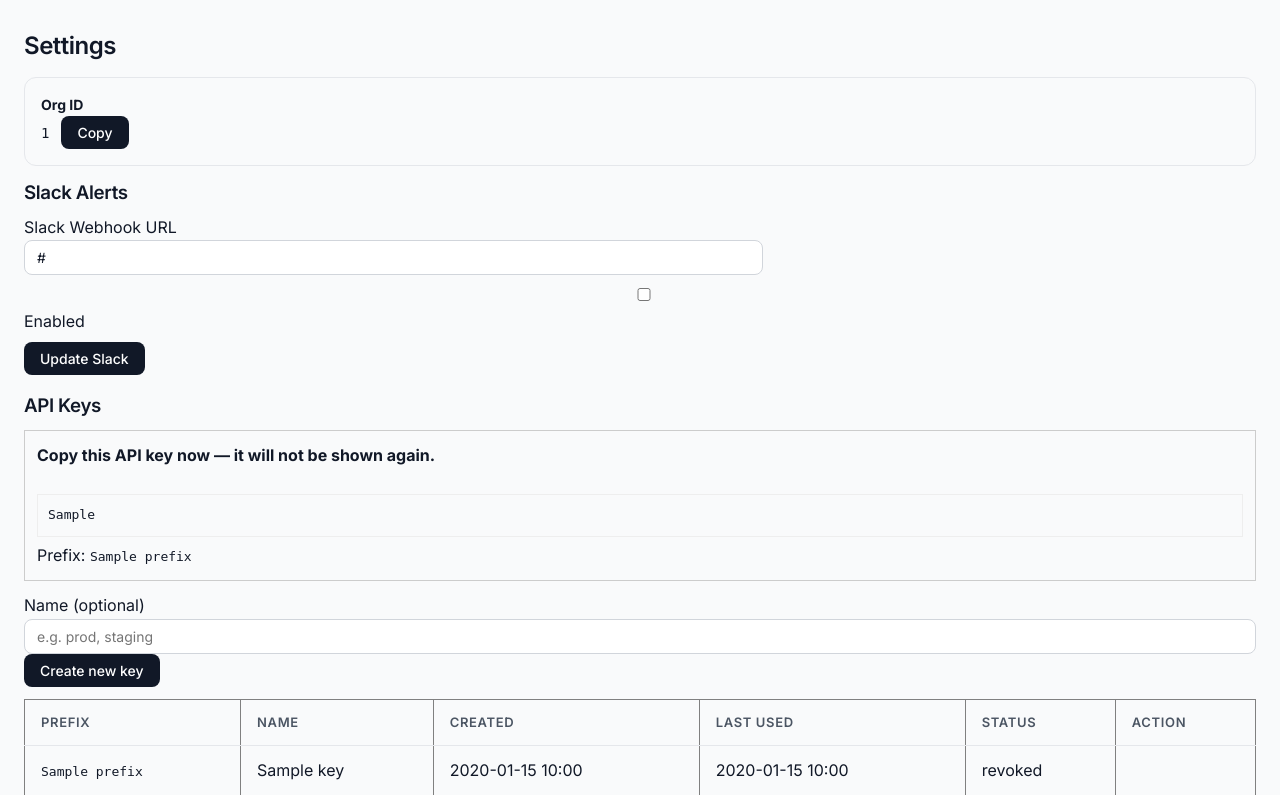
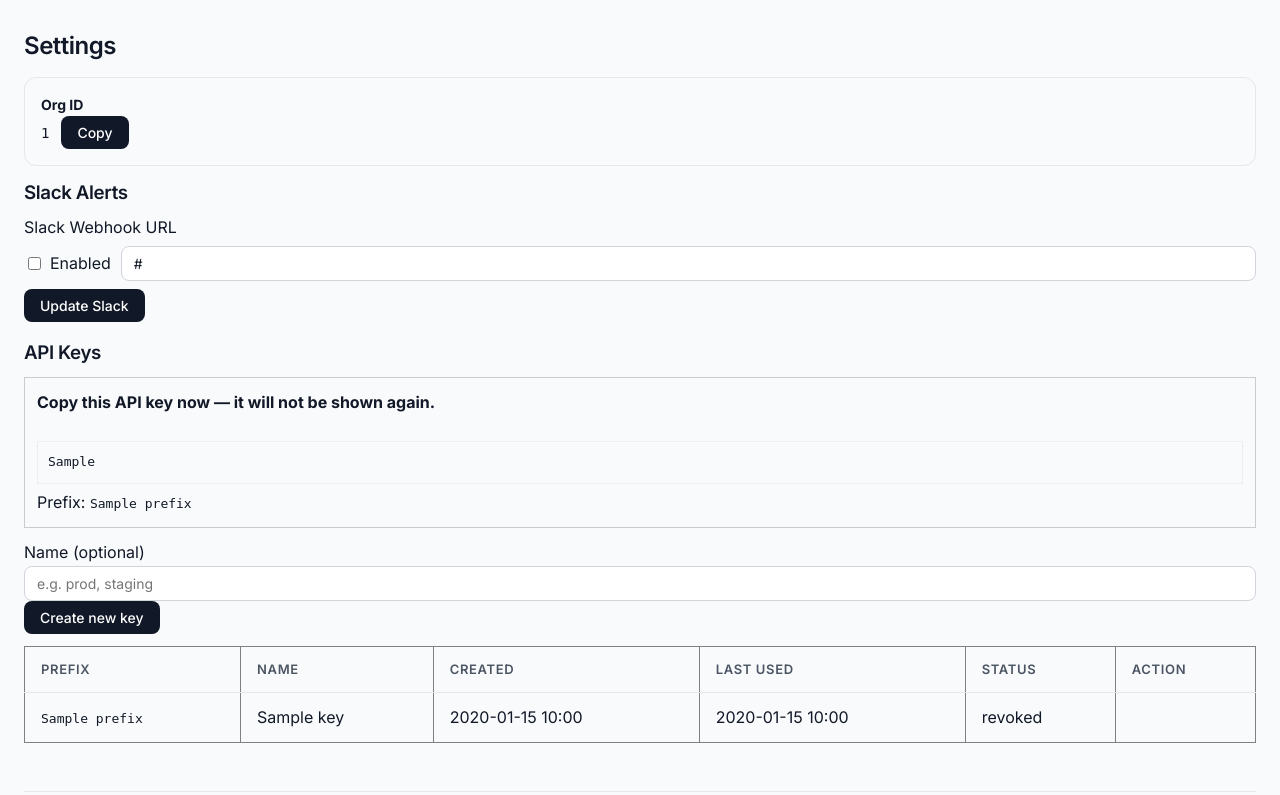
Before and after one commit to zahmedy/SentryML, a FastAPI app: template infra/apps/ui/templates/settings.html in a window 1280 px wide. Shown: the part 65-860 px from the top of the page. Run offline with FastAPI, Linux system fonts and the light colour scheme; the template is opened without the code that fills it: most values are stand-ins (such as "Sample title", 1, 10 or a date in 2020).

Commit message:
change check mark for slack

```diff
--- a/infra/apps/ui/templates/settings.html
+++ b/infra/apps/ui/templates/settings.html
@@ -33,12 +33,12 @@
 <h3>Slack Alerts</h3>
 <form action="/settings/slack" method="post" style="margin:10px 0;">
   <label>Slack Webhook URL</label><br/>
-  <input type="text" name="slack_webhook_url" style="width:60%;" value="{{ slack.slack_webhook_url if slack else '' }}" />
-  <div style="margin-top:8px;">
-    <label>
+  <div style="display:flex; align-items:center; gap:10px; margin-top:6px;">
+    <label style="display:flex; align-items:center; gap:6px; margin:0;">
       <input type="checkbox" name="is_enabled" {% if slack and slack.is_enabled %}checked{% endif %} />
       Enabled
     </label>
+    <input type="text" name="slack_webhook_url" style="flex:1; min-width:240px;" value="{{ slack.slack_webhook_url if slack else '' }}" />
   </div>
   <button type="submit" style="margin-top:8px;">Update Slack</button>
 </form>
```
